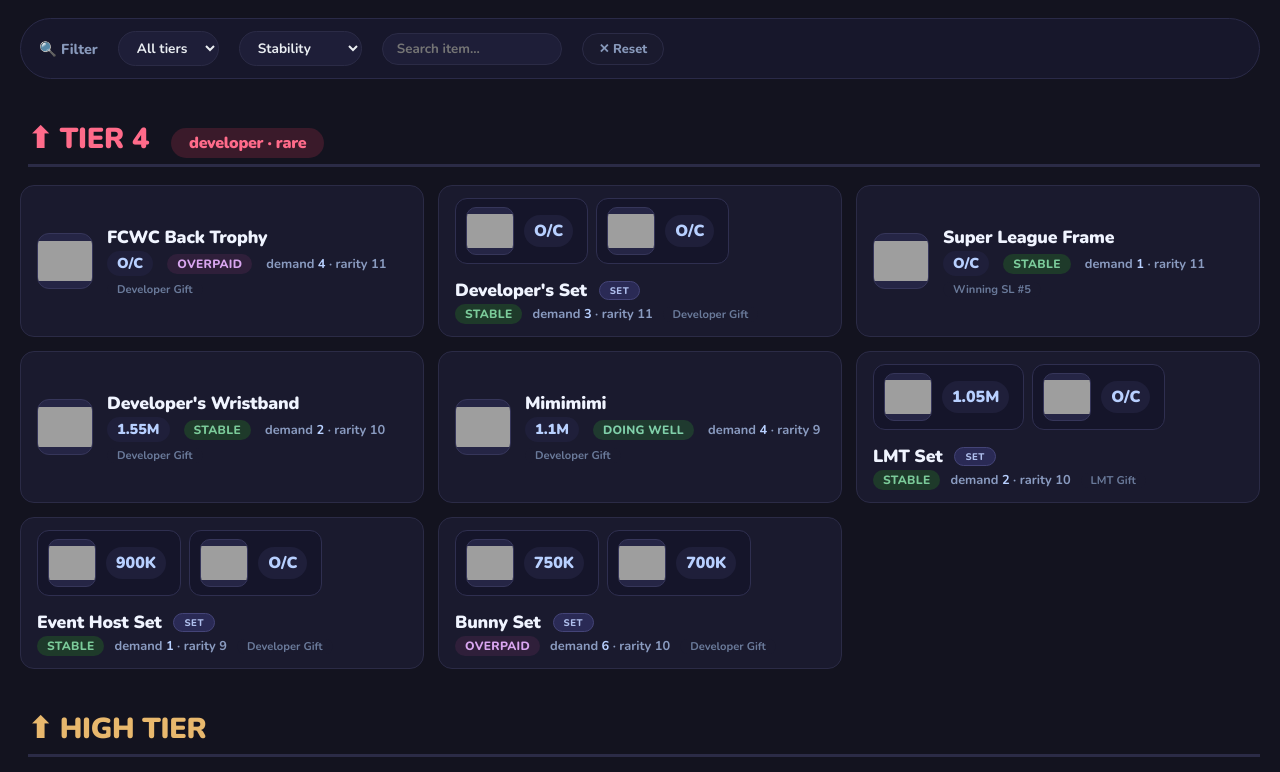
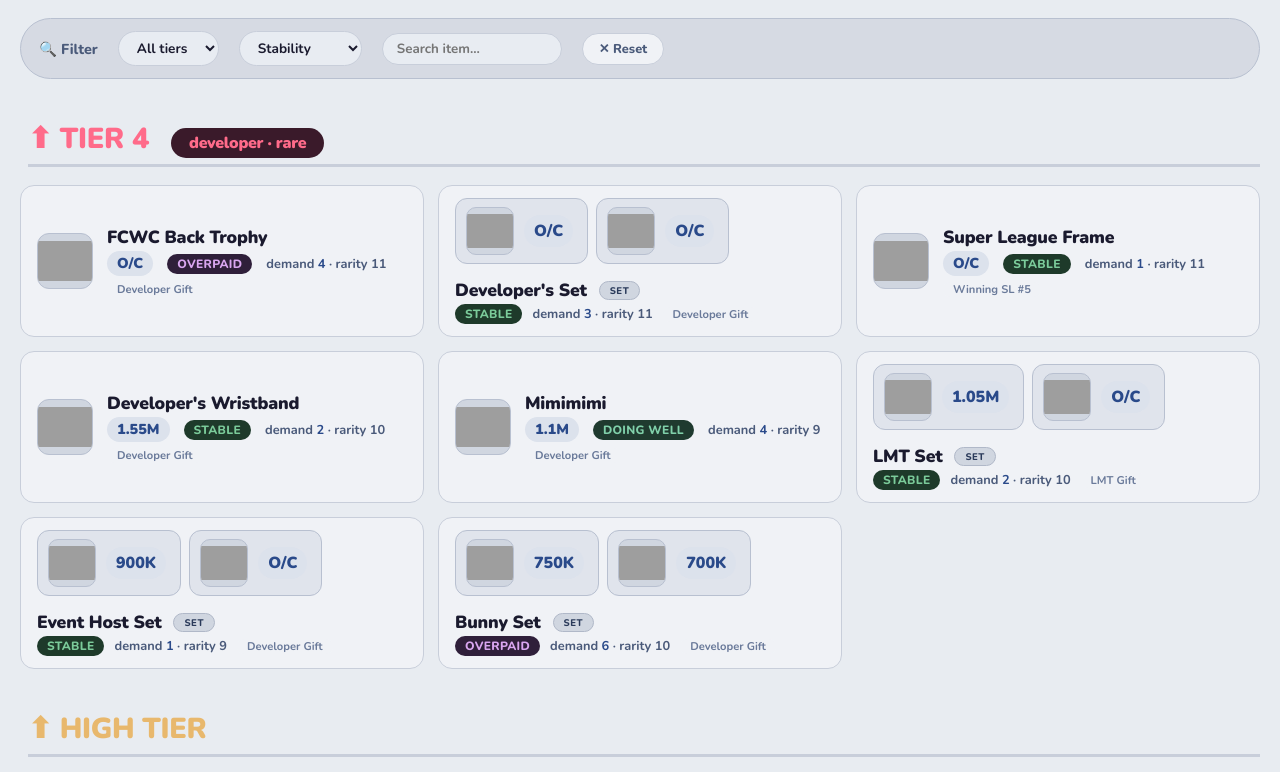
Before and after one commit to moonlast/fss-values, a plain HTML site: page index.html in a window 1280 px wide. Shown: the part 197-969 px from the top of the page. Drawn offline with nearby package versions, Linux system fonts and the light colour scheme; grey boxes are pictures that could not be loaded.

Commit message:
Update index.html

```diff
--- a/index.html
+++ b/index.html
@@ -1920,7 +1920,7 @@
             setTheme(savedTheme);
         } else {
             // Default: slightly lighter dark theme (already set via CSS)
-            setTheme('dark');
+            setTheme('light');
         }
 
         // =============================================================
```
